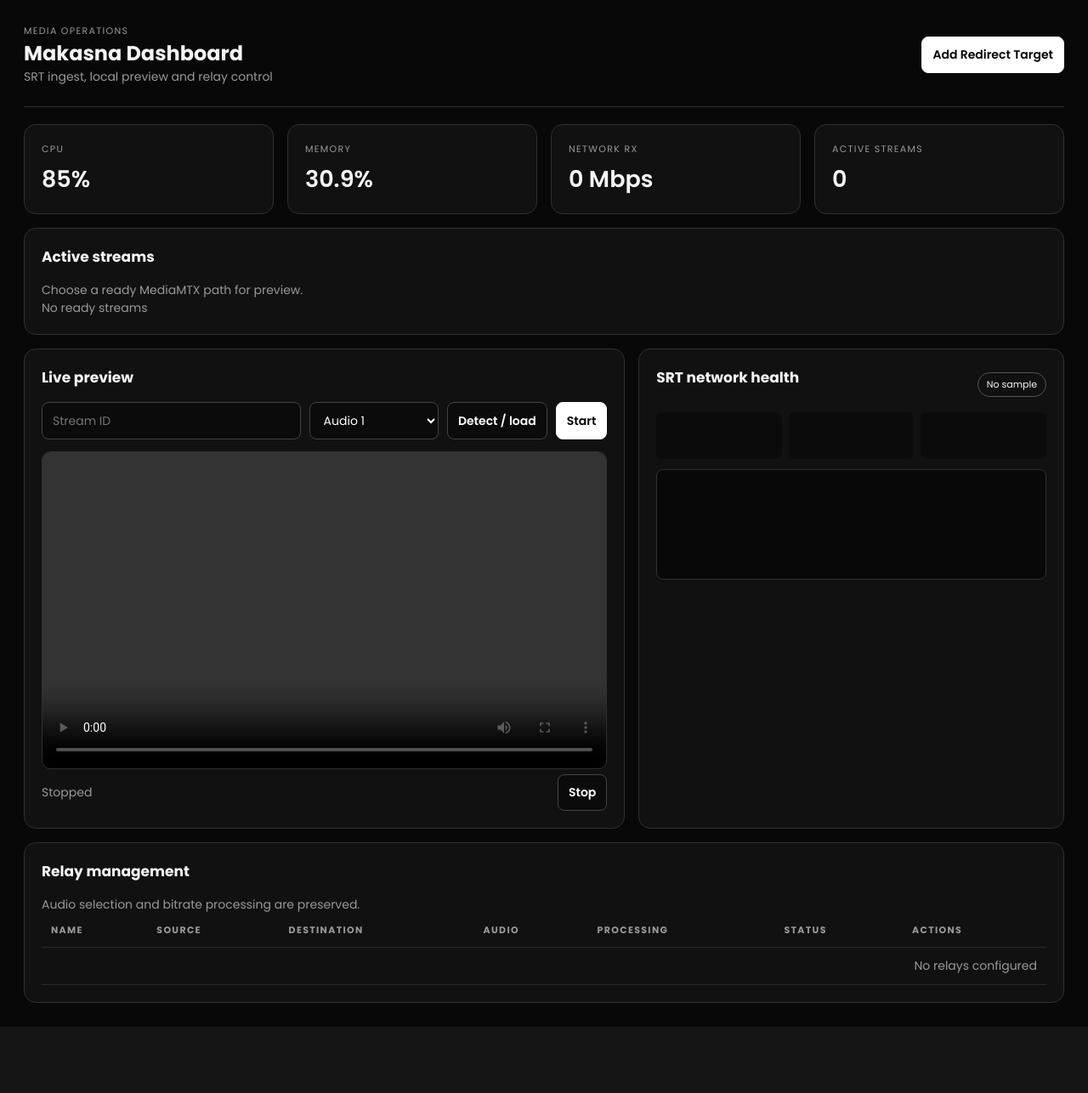
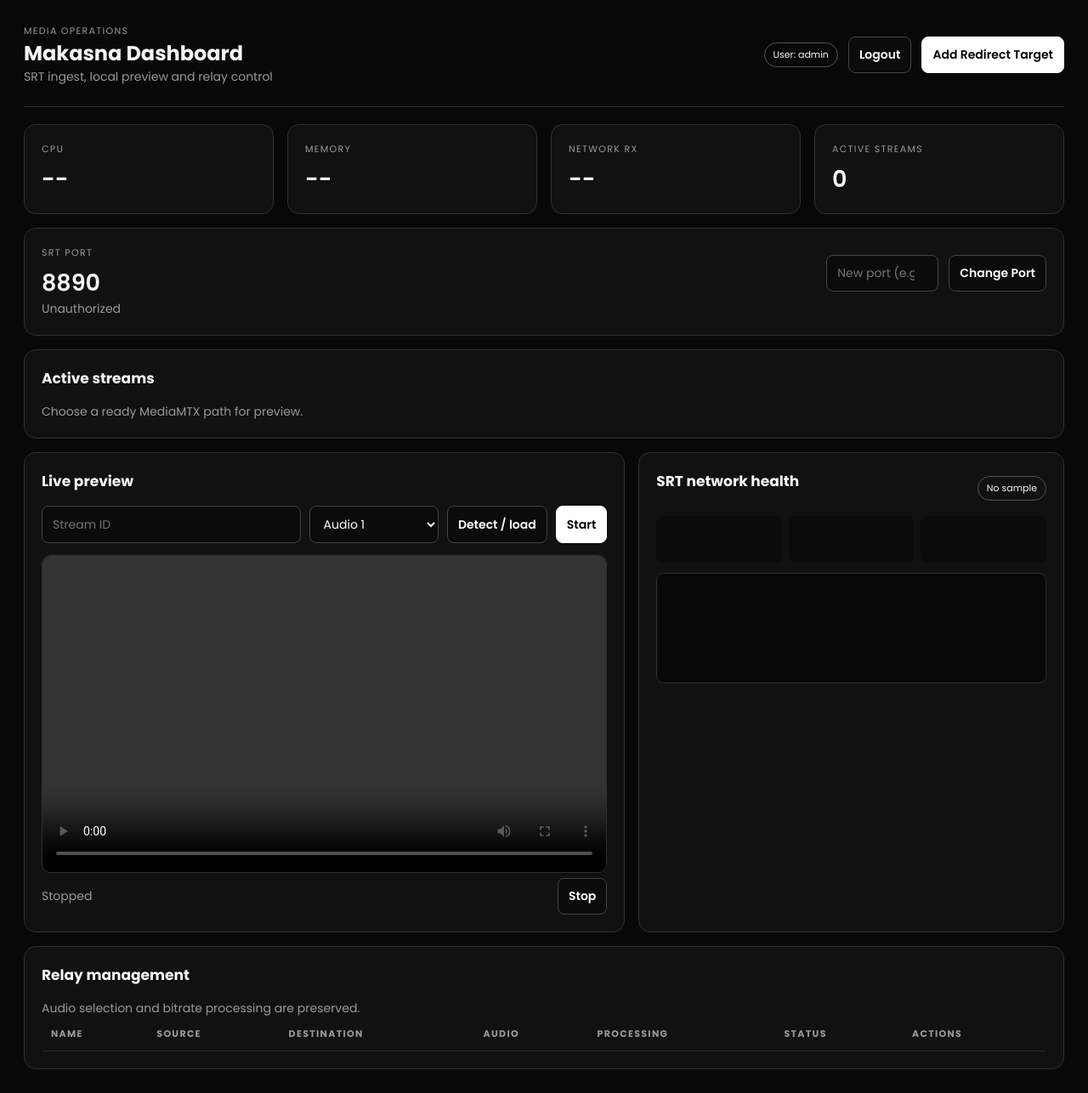
Before and after one commit to justrangga/makasna-srt-dashboard, a Flask app: template templates/dashboard.html in a window 1280 px wide. Shown: the whole page at 85% size. Before the commit the page ends 1208 px from the top, so only its background shows below. Run offline with Flask 2, Linux system fonts and the light colour scheme; the template is opened without the code that fills it, so the values that code supplies are empty.

Commit message:
feat: add user authentication and dynamic MediaMTX SRT port control

```diff
--- a/app.py
+++ b/app.py
@@ -5,7 +5,7 @@ Lightweight streaming redirector & relay manager
 """
 
 import os
-import secrets
+import sys
 import json
 import time
 import psutil
@@ -16,12 +16,16 @@ import re
 import shutil
 import atexit
 import uuid
+import hmac
 from datetime import datetime
+from functools import wraps
 from urllib.parse import urlsplit
-from flask import Flask, render_template, request, jsonify, send_from_directory
+from flask import Flask, render_template, request, jsonify, send_from_directory, session, redirect, url_for
 
 app = Flask(__name__)
-app.secret_key = os.environ.get("SECRET_KEY") or secrets.token_hex(32)
+app.secret_key = os.environ.get("SECRET_KEY", "makasna-srt-secret-2026")
+DASHBOARD_USER = os.environ.get("DASHBOARD_USER", "admin")
+DASHBOARD_PASS = os.environ.get("DASHBOARD_PASS", "@linux1234")
 DATA_FILE = os.path.join(os.path.dirname(os.path.abspath(__file__)), "forwards.json")
 LOGS_DIR = os.path.join(os.path.dirname(os.path.abspath(__file__)), "logs")
 os.makedirs(LOGS_DIR, exist_ok=True)
@@ -49,7 +53,8 @@ LEGACY_720P_DEFAULTS = {
     "audio_bitrate": 128,
     "encoder_preset": "veryfast"
 }
-MEDIAMTX_API = "http://127.0.0.1:9997"
+MEDIAMTX_API = os.environ.get("MEDIAMTX_API", "http://127.0.0.1:9997")
+MEDIAMTX_CONF = os.environ.get("MEDIAMTX_CONF", "/etc/mediamtx/mediamtx.yml")
 STREAM_ID_PATTERN = re.compile(r"^[A-Za-z0-9][A-Za-z0-9_.-]{0,63}$")
 PREVIEW_ROOT = os.path.join(os.path.dirname(os.path.abspath(__file__)), ".runtime", "preview")
 PREVIEW_TIMEOUT_SECONDS = 900
@@ -219,7 +224,7 @@ def get_server_stats():
     # Check MediaMTX active streams
     active_streams = []
     try:
-        r = requests.get("http://127.0.0.1:9997/v3/paths/list", timeout=1.0)
+        r = requests.get(f"{MEDIAMTX_API}/v3/paths/list", timeout=1.0)
         if r.status_code == 200:
             data = r.json()
             items = data.get("items", [])
@@ -305,8 +310,7 @@ def run_relay_worker(relay_id):
 
         with open(log_file, "a") as f_out:
             f_out.write(f"\n--- [ {datetime.now().strftime('%Y-%m-%d %H:%M:%S')} ] Starting Relay ---\n")
-            f_out.write(f"Source: {safe_destination_label(target.get('source', ''))}\n")
-            f_out.write(f"Destination: {safe_destination_label(target.get('destination', ''))}\n\n")
+            f_out.write("CMD: " + " ".join(cmd) + "\n\n")
             f_out.flush()
 
             proc = subprocess.Popen(
@@ -515,12 +519,120 @@ def find_srt_publisher(data, stream_id):
     return None
 
 
+def login_required(view):
+    @wraps(view)
+    def wrapped(*args, **kwargs):
+        if session.get("logged_in"):
+            return view(*args, **kwargs)
+        if request.path.startswith("/api/"):
+            return jsonify({"ok": False, "error": "Unauthorized"}), 401
+        return redirect(url_for("login"))
+    return wrapped
+
+
+def get_current_srt_port():
+    try:
+        response = requests.get(f"{MEDIAMTX_API}/v3/config/global/get", timeout=2.0)
+        response.raise_for_status()
+        address = response.json().get("srtAddress") or ":8890"
+        match = re.search(r":(\d+)$", address)
+        port = int(match.group(1)) if match else 8890
+        return {"ok": True, "port": port, "address": address}
+    except (requests.RequestException, ValueError, TypeError, AttributeError) as exc:
+        try:
+            if os.path.isfile(MEDIAMTX_CONF):
+                with open(MEDIAMTX_CONF, "r") as config_file:
+                    content = config_file.read()
+                match = re.search(r"^\s*srtAddress:\s*[^\n#]*:?(\d+)\s*$", content, re.MULTILINE)
+                if match:
+                    port = int(match.group(1))
+                    return {"ok": True, "port": port, "address": f":{port}"}
+        except (OSError, ValueError):
+            pass
+        return {"ok": False, "port": 8890, "error": str(exc)}
+
+
+def update_srt_port(new_port):
+    if isinstance(new_port, bool):
+        raise ValueError("Port must be an integer between 1024 and 65535")
+    try:
+        port = int(new_port)
+    except (TypeError, ValueError):
+        raise ValueError("Port must be an integer between 1024 and 65535")
+    if str(new_port).strip() != str(port) or not 1024 <= port <= 65535:
+        raise ValueError("Port must be an integer between 1024 and 65535")
+    response = requests.patch(f"{MEDIAMTX_API}/v3/config/global/patch",
+                              json={"srtAddress": f":{port}"}, timeout=3.0)
+    response.raise_for_status()
+    if os.path.isfile(MEDIAMTX_CONF) and os.access(MEDIAMTX_CONF, os.W_OK):
+        with open(MEDIAMTX_CONF, "r") as config_file:
+            content = config_file.read()
+        updated, count = re.subn(r"^(#?\s*srtAddress:\s*).*$", f"srtAddress: :{port}",
+                                 content, flags=re.MULTILINE)
+        if count:
+            with open(MEDIAMTX_CONF, "w") as config_file:
+                config_file.write(updated)
+    return {"ok": True, "port": port, "message": f"SRT port updated to {port}"}
+
+
 atexit.register(stop_preview)
 
-# API Routes
+
+@app.before_request
+def protect_api_routes():
+    if request.path.startswith("/api/") and not session.get("logged_in"):
+        return jsonify({"ok": False, "error": "Unauthorized"}), 401
+
+
+@app.route("/login", methods=["GET", "POST"])
+def login():
+    if session.get("logged_in"):
+        return redirect(url_for("index"))
+    if request.method == "GET":
+        return render_template("login.html")
+    is_json = request.is_json
+    data = request.get_json(silent=True) if is_json else request.form
+    data = data or {}
+    username = str(data.get("username", ""))
+    password = str(data.get("password", ""))
+    valid = (hmac.compare_digest(username, DASHBOARD_USER) and
+             hmac.compare_digest(password, DASHBOARD_PASS))
+    if valid:
+        session["logged_in"] = True
+        session["username"] = username
+        if is_json:
+            return jsonify({"ok": True})
+        return redirect(url_for("index"))
+    error = "Invalid username or password"
+    if is_json:
+        return jsonify({"ok": False, "error": error}), 401
+    return render_template("login.html", error=error), 401
+
+
+@app.route("/logout", methods=["GET", "POST"])
+def logout():
+    session.clear()
+    return redirect(url_for("login"))
+
+
 @app.route("/")
+@login_required
 def index():
     return render_template("dashboard.html")
+
+
+@app.route("/api/srt/port", methods=["GET", "POST"])
+@login_required
+def api_srt_port():
+    if request.method == "GET":
+        return jsonify(get_current_srt_port())
+    data = request.get_json(silent=True) or {}
+    try:
+        return jsonify(update_srt_port(data.get("port")))
+    except ValueError as exc:
+        return jsonify({"ok": False, "error": str(exc)}), 400
+    except requests.RequestException as exc:
+        return jsonify({"ok": False, "error": str(exc)}), 502
 
 @app.route("/api/stats")
 def api_stats():
@@ -574,6 +686,7 @@ def api_preview_stop():
 
 
 @app.route("/preview/<token>/<path:filename>")
+@login_required
 def preview_file(token, filename):
     try:
         directory = preview_directory(token)
--- a/templates/dashboard.html
+++ b/templates/dashboard.html
@@ -10,9 +10,10 @@
 </style>
 </head>
 <body><main class="shell">
-<header class="top"><div><div class="eyebrow">Media operations</div><h1>Makasna Dashboard</h1><div class="muted">SRT ingest, local preview and relay control</div></div><button class="primary" onclick="openAddModal()">Add Redirect Target</button></header>
+<header class="top"><div><div class="eyebrow">Media operations</div><h1>Makasna Dashboard</h1><div class="muted">SRT ingest, local preview and relay control</div></div><div class="actions"><span class="status">User: {{ session.get('username', 'admin') }}</span><a href="/logout"><button type="button">Logout</button></a><button class="primary" onclick="openAddModal()">Add Redirect Target</button></div></header>
 <section class="grid">
 <div class="card stats"><div class="eyebrow">CPU</div><div class="value" id="cpu">--</div></div><div class="card stats"><div class="eyebrow">Memory</div><div class="value" id="ram">--</div></div><div class="card stats"><div class="eyebrow">Network RX</div><div class="value" id="rx">--</div></div><div class="card stats"><div class="eyebrow">Active streams</div><div class="value" id="count">0</div></div>
+<div class="card wide"><div class="row"><div><div class="eyebrow">SRT Port</div><div class="value" id="srt-port-val">8890</div></div><div class="actions"><input type="number" id="new-srt-port" min="1024" max="65535" placeholder="New port (e.g. 8890)"><button onclick="updateSrtPort()">Change Port</button></div></div><span id="srt-port-status" class="muted" aria-live="polite"></span></div>
 <div class="card wide"><div class="row"><div><h2>Active streams</h2><div class="muted">Choose a ready MediaMTX path for preview.</div></div></div><div id="streams" class="stream-list"></div></div>
 <div class="card preview"><h2>Live preview</h2><div class="controls"><input id="stream" maxlength="64" placeholder="Stream ID" autocomplete="off"><select id="audio"><option value="0">Audio 1</option></select><button onclick="detect()">Detect / load</button><button class="primary" onclick="startPreview()">Start</button></div><video id="video" controls playsinline></video><div class="row"><span id="preview-status" class="muted">Stopped</span><button onclick="stopPreview()">Stop</button></div></div>
 <div class="card health"><div class="row"><h2>SRT network health</h2><span class="status" id="health-state">No sample</span></div><div class="metric-grid" id="metrics"></div><div class="charts"><canvas id="rate-chart"></canvas><canvas id="rtt-chart"></canvas><canvas id="loss-chart"></canvas></div><div id="telemetry" class="log"></div></div>
@@ -23,6 +24,8 @@
 const $=id=>document.getElementById(id), history={rate:[],rtt:[],loss:[]};let hls=null,lastState='';
 function esc(v){const d=document.createElement('div');d.textContent=String(v??'');return d.innerHTML}function log(msg){const d=document.createElement('div');d.textContent=`${new Date().toLocaleTimeString()}  ${msg}`;$('telemetry').prepend(d);while($('telemetry').children.length>60)$('telemetry').lastChild.remove()}
 async function json(url,opts){const r=await fetch(url,{cache:'no-store',...opts});let d;try{d=await r.json()}catch(e){throw Error('Malformed server response')}if(!r.ok)throw Error(d.error||`Request failed (${r.status})`);return d}
+async function fetchSrtPort(){try{const d=await json('/api/srt/port');$('srt-port-val').textContent=d.port;$('srt-port-status').textContent=d.ok?'Active port loaded':'Using default port: '+(d.error||'MediaMTX unavailable')}catch(e){$('srt-port-status').textContent=e.message}}
+async function updateSrtPort(){const port=$('new-srt-port').value;if(!confirm(`Change SRT port to ${port}? Existing SRT connections may be interrupted.`))return;$('srt-port-status').textContent='Updating...';try{const d=await json('/api/srt/port',{method:'POST',headers:{'Content-Type':'application/json'},body:JSON.stringify({port})});$('srt-port-val').textContent=d.port;$('srt-port-status').textContent=d.message;log(d.message)}catch(e){$('srt-port-status').textContent=e.message;log(e.message)}}
 function choose(name){$('stream').value=name;detect()}async function stats(){try{const d=await json('/api/stats');$('cpu').textContent=d.cpu+'%';$('ram').textContent=d.ram_percent+'%';$('rx').textContent=d.rx_mbps+' Mbps';$('count').textContent=d.active_streams.length;$('streams').innerHTML=d.active_streams.map(s=>`<button class="stream" data-name="${esc(s.name)}">${esc(s.name)} · ${s.tracks} tracks</button>`).join('')||'<span class="muted">No ready streams</span>';$('streams').querySelectorAll('button').forEach(b=>b.onclick=()=>choose(b.dataset.name))}catch(e){}}
 async function detect(){const stream_id=$('stream').value.trim();try{const d=await json('/api/audio-tracks',{method:'POST',headers:{'Content-Type':'application/json'},body:JSON.stringify({stream_id})});$('audio').innerHTML=d.audio_streams.map(a=>`<option value="${a.selector}">Audio ${a.selector+1} · ${esc(a.codec)}</option>`).join('');if(!d.audio_streams.length)throw Error('No audio tracks found');log(`${d.audio_streams.length} audio tracks detected for ${stream_id}`)}catch(e){log(e.message)}}
 async function startPreview(){try{await stopPreview(false);const d=await json('/api/preview/start',{method:'POST',headers:{'Content-Type':'application/json'},body:JSON.stringify({stream_id:$('stream').value.trim(),audio_index:$('audio').value})});$('preview-status').textContent='Starting';log(`Preview starting: ${d.stream_id}, Audio ${d.audio_index+1}`);pollPreview()}catch(e){$('preview-status').textContent=e.message;log(e.message)}}
@@ -36,9 +39,9 @@ function resetAddForm(){const form=$('add-form');form.reset();$('audio-index').i
 function openAddModal(){$('add-modal').classList.remove('hidden');$('add-form').elements.name.focus()}
 function closeAddModal(){$('add-modal').classList.add('hidden');resetAddForm()}
 function processing(v){$('processing').hidden=v!=='custom'}
-function applyPreset(preset){const destinations={youtube:'rtmp://a.rtmp.youtube.com/live2/STREAM_KEY',facebook:'rtmps://live-api-s.facebook.com:443/rtmp/STREAM_KEY',twitch:'rtmp://live.twitch.tv/app/STREAM_KEY',srt_caller:'srt://SERVER_IP:8890?streamid=publish:STREAM_NAME'};$('dest-url').value=destinations[preset]||''}
+function applyPreset(preset){const destinations={youtube:'rtmp://a.rtmp.youtube.com/live2/STREAM_KEY',facebook:'rtmps://live-api-s.facebook.com:443/rtmp/STREAM_KEY',twitch:'rtmp://live.twitch.tv/app/STREAM_KEY',srt_caller:'srt://REMOTE_IP:8890?streamid=publish:STREAM_NAME'};$('dest-url').value=destinations[preset]||''}
 function formatAudioTrack(track){const details=[track.codec,track.channel_layout||(track.channels?track.channels+' channels':null),track.sample_rate?track.sample_rate+' Hz':null,track.language,track.title].filter(Boolean);return `Audio ${track.selector+1}${details.length?' — '+details.join(', '):''}`}
 async function detectAudioTracks(){const form=$('add-form'),select=$('audio-index'),status=$('audio-detect-status'),button=$('detect-audio-button'),source=form.elements.source.value.trim();if(!source){status.textContent='Enter a source before detecting audio tracks.';return}button.disabled=true;status.textContent='Detecting audio tracks...';try{const data=await json('/api/audio-tracks',{method:'POST',headers:{'Content-Type':'application/json'},body:JSON.stringify({source})});if(!Array.isArray(data.audio_streams))throw Error('Malformed server response');if(!data.audio_streams.length){select.innerHTML='<option value="0">Audio 1 (default; no track detected)</option>';status.textContent='No audio tracks found on the active source.';return}select.replaceChildren();data.audio_streams.forEach(track=>{if(!Number.isInteger(track.selector)||track.selector<0)return;const option=document.createElement('option');option.value=track.selector;option.textContent=formatAudioTrack(track);select.appendChild(option)});if(!select.options.length)throw Error('Malformed server response');status.textContent=`${select.options.length} audio track(s) detected.`}catch(e){status.textContent=e.message||'Unable to detect audio tracks.'}finally{button.disabled=false}}
 $('add-modal').addEventListener('click',e=>{if(e.target===e.currentTarget)closeAddModal()});document.addEventListener('keydown',e=>{if(e.key==='Escape'&&!$('add-modal').classList.contains('hidden'))closeAddModal()});
-$('add-form').onsubmit=async e=>{e.preventDefault();const form=e.target,button=$('save-relay-button'),error=$('add-form-error'),body=Object.fromEntries(new FormData(form));button.disabled=true;error.textContent='';try{await json('/api/forwards',{method:'POST',headers:{'Content-Type':'application/json'},body:JSON.stringify(body)});closeAddModal();await forwards()}catch(x){error.textContent=x.message||'Unable to save relay.'}finally{button.disabled=false}};stats();forwards();setInterval(stats,3000);setInterval(health,3000);window.addEventListener('beforeunload',()=>navigator.sendBeacon('/api/preview/stop'));
+$('add-form').onsubmit=async e=>{e.preventDefault();const form=e.target,button=$('save-relay-button'),error=$('add-form-error'),body=Object.fromEntries(new FormData(form));button.disabled=true;error.textContent='';try{await json('/api/forwards',{method:'POST',headers:{'Content-Type':'application/json'},body:JSON.stringify(body)});closeAddModal();await forwards()}catch(x){error.textContent=x.message||'Unable to save relay.'}finally{button.disabled=false}};stats();forwards();fetchSrtPort();setInterval(stats,3000);setInterval(health,3000);window.addEventListener('beforeunload',()=>navigator.sendBeacon('/api/preview/stop'));
 </script></body></html>
```
Also changed, not shown: templates/login.html (added, +12 -0 lines), tests/test_app.py (+83 -4 lines), README.md, 1 other file.
